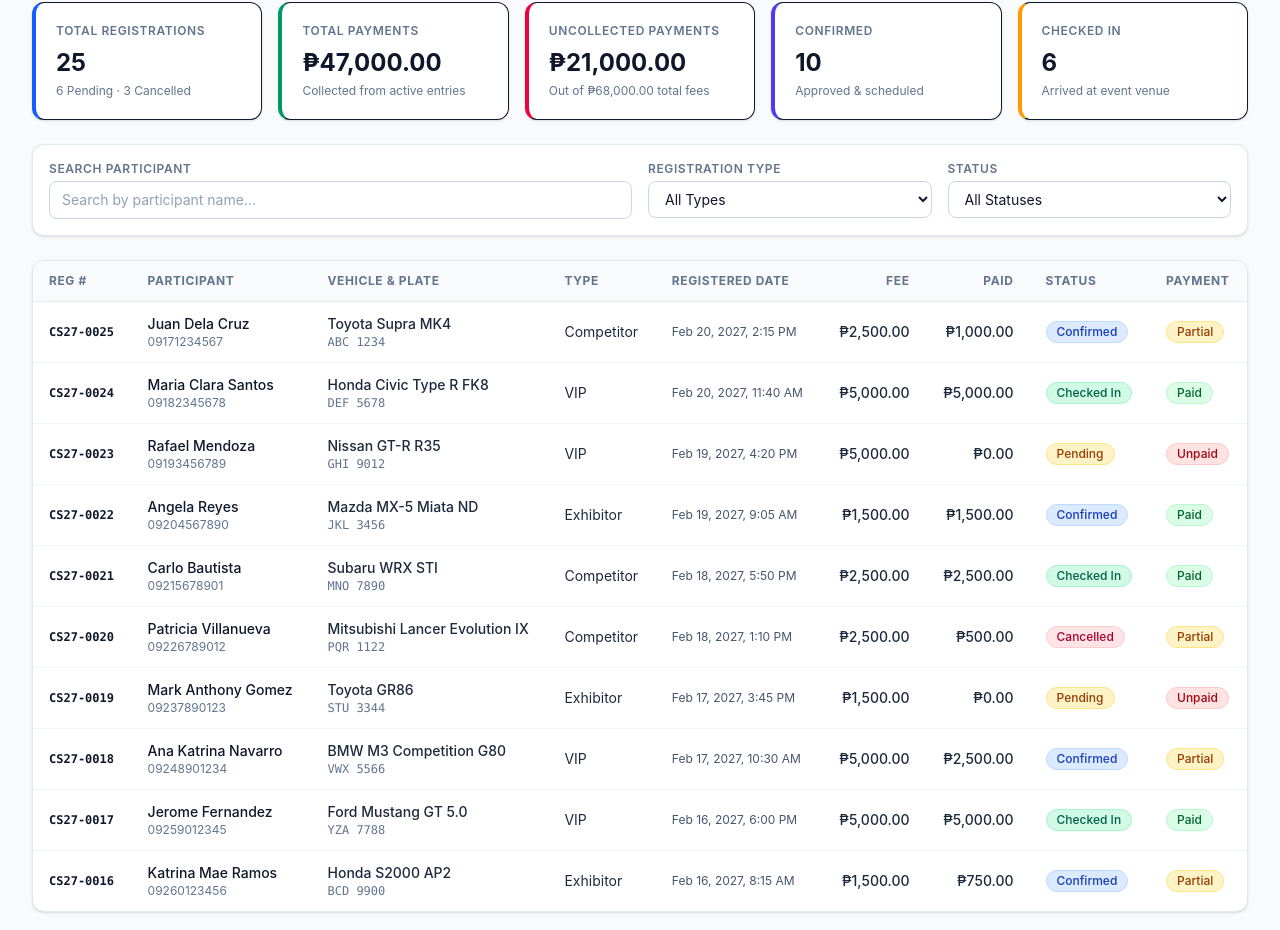
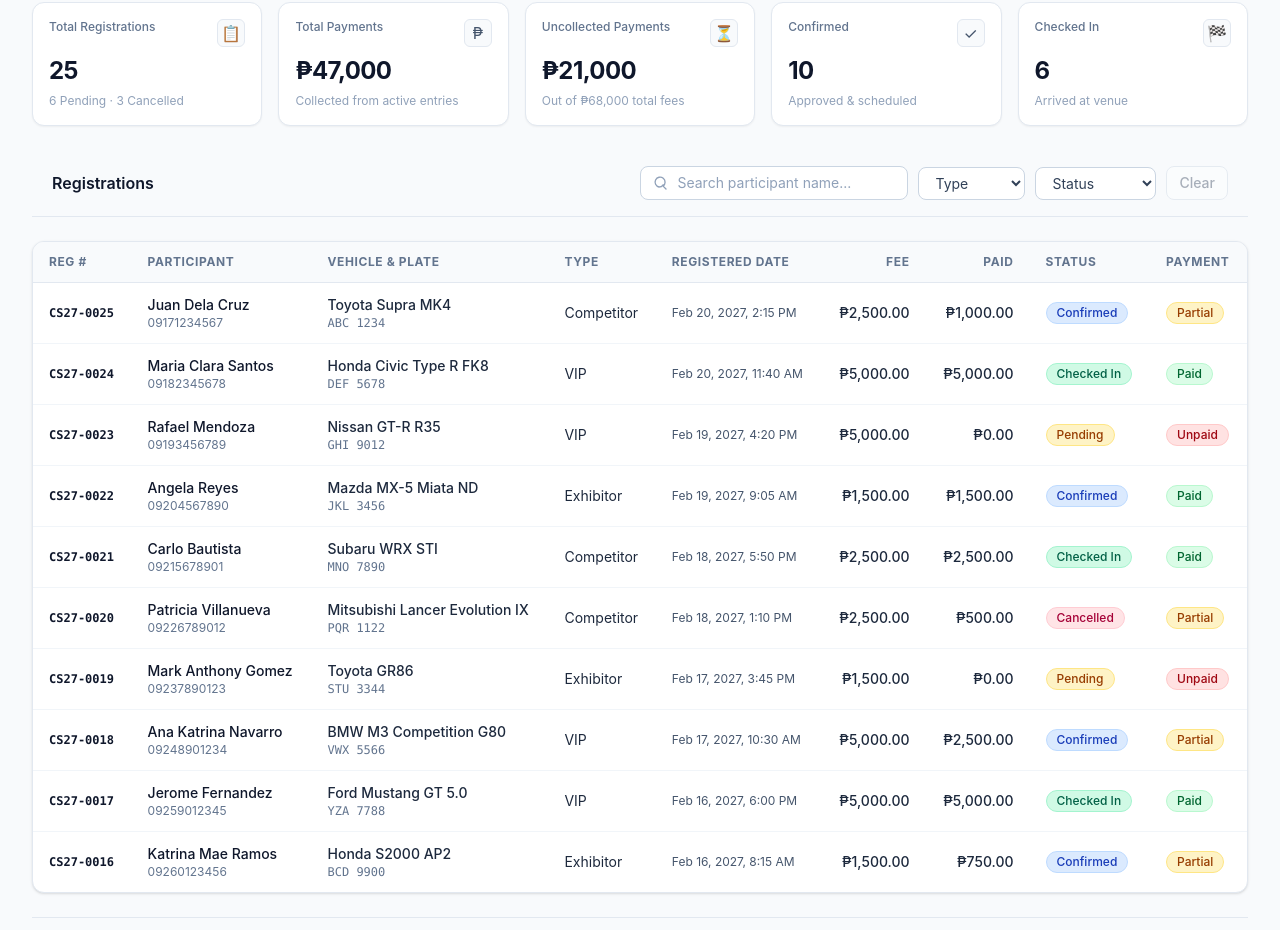
Before and after one commit to ninyuuCreates/ninyuuCreates-car-show-registration-feolino-fuellas, a React app in the folder frontend/: page / in a window 1280 px wide. Shown: the part 131-1061 px from the top of the page. Built offline with nearby package versions, Linux system fonts and the light colour scheme; no server answers; the HTML template or start-up script is replaced by a standard one.

Commit message:
Update dashboard layout and KPI card summary mapping to match wireframe

```diff
--- a/frontend/src/components/KpiCard.jsx
+++ b/frontend/src/components/KpiCard.jsx
@@ -1,14 +1,19 @@
-export default function KpiCard({ title, value, subtitle, accentColor = "border-slate-200" }) {
+export default function KpiCard({ title, value, subtitle, icon }) {
   return (
-    <div
-      className={`rounded-xl border border-l-4 ${accentColor} bg-white p-5 shadow-sm transition-shadow hover:shadow-md`}
-    >
-      <p className="text-xs font-semibold uppercase tracking-wider text-slate-500">
-        {title}
-      </p>
-      <p className="mt-2 text-2xl font-bold text-slate-900">{value}</p>
+    <div className="rounded-xl border border-slate-200 bg-white p-4 shadow-xs transition hover:border-slate-300">
+      <div className="flex items-start justify-between gap-2">
+        <span className="text-xs font-medium text-slate-500">{title}</span>
+        {icon && (
+          <span className="flex h-7 w-7 shrink-0 items-center justify-center rounded-md border border-slate-200 bg-slate-50 text-slate-600">
+            {icon}
+          </span>
+        )}
+      </div>
+      <div className="mt-2 text-2xl font-bold tracking-tight text-slate-900">
+        {value}
+      </div>
       {subtitle && (
-        <p className="mt-1 text-xs text-slate-500">{subtitle}</p>
+        <p className="mt-1.5 text-xs text-slate-400">{subtitle}</p>
       )}
     </div>
   );
--- a/frontend/src/components/KpiCards.jsx
+++ b/frontend/src/components/KpiCards.jsx
@@ -1,59 +1,114 @@
 import KpiCard from "./KpiCard";
 
-const formatPhp = (amount) =>
+const formatPHP = (amount) =>
   new Intl.NumberFormat("en-PH", {
     style: "currency",
     currency: "PHP",
-    minimumFractionDigits: 2,
+    maximumFractionDigits: 0,
   }).format(amount ?? 0);
 
-export default function KpiCards({ summary, isLoading }) {
+const normalizeStatus = (val) =>
+  String(val || "")
+    .toLowerCase()
+    .replace(/[\s_-]+/g, "");
+
+export default function KpiCards({ summary, registrations = [] }) {
+  const s = summary || {};
+  const byStatus = s.byStatus || s.statusCounts || {};
+
+  const countFromList = (targetKey) =>
+    registrations.filter((item) => normalizeStatus(item.status) === targetKey).length;
+
+  const totalRegistrations =
+    s.totalRegistrations ??
+    s.totalCount ??
+    (registrations.length || 0);
+
+  const totalPayments =
+    s.totalPayments ??
+    s.totalCollected ??
+    registrations.reduce((sum, item) => sum + Number(item.amountPaid ?? item.paid ?? 0), 0);
+
+  const totalFees =
+    s.totalFees ??
+    registrations.reduce((sum, item) => sum + Number(item.registrationFee ?? item.fee ?? 0), 0);
+
+  const uncollectedPayments =
+    s.uncollectedPayments ??
+    s.totalUncollected ??
+    Math.max(0, totalFees - totalPayments);
+
+  const confirmedCount =
+    s.confirmedCount ??
+    s.confirmed ??
+    byStatus.confirmed ??
+    byStatus.Confirmed ??
+    countFromList("confirmed");
+
+  const checkedInCount =
+    s.checkedInCount ??
+    s.checkedIn ??
+    s.checked_in ??
+    byStatus.checkedIn ??
+    byStatus.CheckedIn ??
+    byStatus["Checked In"] ??
+    countFromList("checkedin");
+
+  const pendingCount =
+    s.pendingCount ??
+    s.pending ??
+    byStatus.pending ??
+    byStatus.Pending ??
+    countFromList("pending");
+
+  const cancelledCount =
+    s.cancelledCount ??
+    s.cancelled ??
+    s.canceled ??
+    byStatus.cancelled ??
+    byStatus.Cancelled ??
+    countFromList("cancelled");
+
   const cards = [
     {
       title: "Total Registrations",
-      value: isLoading ? "—" : (summary?.totalRegistrations ?? 0),
-      subtitle: `${summary?.pending ?? 0} Pending · ${summary?.cancelled ?? 0} Cancelled`,
-      accentColor: "border-l-blue-600",
+      value: totalRegistrations,
+      subtitle: `${pendingCount} Pending · ${cancelledCount} Cancelled`,
+      icon: "📋",
     },
     {
       title: "Total Payments",
-      value: isLoading ? "—" : formatPhp(summary?.totalPayments),
+      value: formatPHP(totalPayments),
       subtitle: "Collected from active entries",
-      accentColor: "border-l-emerald-600",
+      icon: "₱",
     },
     {
       title: "Uncollected Payments",
-      value: isLoading ? "—" : formatPhp(summary?.uncollectedPayments),
-      subtitle: `Out of ${formatPhp(summary?.totalFees)} total fees`,
-      accentColor: "border-l-rose-600",
+      value: formatPHP(uncollectedPayments),
+      subtitle: `Out of ${formatPHP(totalFees)} total fees`,
+      icon: "⏳",
     },
     {
       title: "Confirmed",
-      value: isLoading ? "—" : (summary?.confirmed ?? 0),
+      value: confirmedCount,
       subtitle: "Approved & scheduled",
-      accentColor: "border-l-indigo-600",
+      icon: "✓",
     },
     {
       title: "Checked In",
-      value: isLoading ? "—" : (summary?.checkedIn ?? 0),
-      subtitle: "Arrived at event venue",
-      accentColor: "border-l-amber-500",
+      value: checkedInCount,
+      subtitle: "Arrived at venue",
+      icon: "🏁",
     },
   ];
 
   return (
     <section
-      aria-label="Registration Summary Metrics"
+      aria-label="Summary metrics"
       className="grid grid-cols-1 gap-4 sm:grid-cols-2 lg:grid-cols-5"
     >
       {cards.map((card) => (
-        <KpiCard
-          key={card.title}
-          title={card.title}
-          value={card.value}
-          subtitle={card.subtitle}
-          accentColor={card.accentColor}
-        />
+        <KpiCard key={card.title} {...card} />
       ))}
     </section>
   );
--- a/frontend/src/components/RegistrationFilters.jsx
+++ b/frontend/src/components/RegistrationFilters.jsx
@@ -1,91 +1,79 @@
 export default function RegistrationFilters({
-  searchTerm,
+  search,
   onSearchChange,
-  typeFilter,
+  type,
   onTypeChange,
-  statusFilter,
+  status,
   onStatusChange,
-  onClearFilters,
+  onClear,
 }) {
-  const hasActiveFilters = Boolean(searchTerm || typeFilter || statusFilter);
+  const hasActiveFilters = Boolean(search || type || status);
 
   return (
-    <div className="rounded-xl border border-slate-200 bg-white p-4 shadow-sm">
-      <div className="grid grid-cols-1 gap-4 md:grid-cols-4">
-        {/* Search by Participant Name */}
-        <div className="md:col-span-2">
-          <label
-            htmlFor="participant-search"
-            className="mb-1 block text-xs font-semibold uppercase tracking-wider text-slate-500"
+    <div className="flex flex-col gap-3 border-b border-slate-200 px-5 py-4 lg:flex-row lg:items-center lg:justify-between">
+      <h2 className="text-base font-semibold text-slate-900">Registrations</h2>
+
+      <div className="flex flex-wrap items-center gap-2.5">
+        <div className="relative min-w-[220px] flex-1 sm:flex-initial">
+          <svg
+            aria-hidden="true"
+            className="pointer-events-none absolute top-1/2 left-3 h-4 w-4 -translate-y-1/2 text-slate-400"
+            fill="none"
+            viewBox="0 0 24 24"
+            stroke="currentColor"
+            strokeWidth={2}
           >
-            Search Participant
-          </label>
+            <path
+              strokeLinecap="round"
+              strokeLinejoin="round"
+              d="M21 21l-4.35-4.35m0 0A7.5 7.5 0 1010.5 18a7.5 7.5 0 006.15-3.35z"
+            />
+          </svg>
           <input
-            id="participant-search"
             type="text"
-            value={searchTerm}
+            value={search}
             onChange={(e) => onSearchChange(e.target.value)}
-            placeholder="Search by participant name..."
-            className="w-full rounded-lg border border-slate-300 bg-white px-3 py-2 text-sm text-slate-900 placeholder-slate-400 focus:border-blue-500 focus:outline-none focus:ring-2 focus:ring-blue-500/20"
+            placeholder="Search participant name..."
+            className="w-full rounded-lg border border-slate-300 bg-white py-1.5 pr-3 pl-9 text-sm text-slate-800 placeholder:text-slate-400 focus:border-slate-500 focus:outline-none"
           />
         </div>
 
-        {/* Filter by Registration Type */}
-        <div>
-          <label
-            htmlFor="type-filter"
-            className="mb-1 block text-xs font-semibold uppercase tracking-wider text-slate-500"
+        <select
+          aria-label="Filter by type"
+          value={type}
+          onChange={(e) => onTypeChange(e.target.value)}
+          className="rounded-lg border border-slate-300 bg-white px-3 py-1.5 text-sm text-slate-700 focus:border-slate-500 focus:outline-none"
         >
-            Registration Type
-          </label>
+          <option value="">Type</option>
+          <option value="Classic">Classic</option>
+          <option value="Modified">Modified</option>
+          <option value="Import">Import</option>
+          <option value="Muscle">Muscle</option>
+          <option value="Supercar">Supercar</option>
+        </select>
+
         <select
-            id="type-filter"
-            value={typeFilter}
-            onChange={(e) => onTypeChange(e.target.value)}
-            className="w-full rounded-lg border border-slate-300 bg-white px-3 py-2 text-sm text-slate-900 focus:border-blue-500 focus:outline-none focus:ring-2 focus:ring-blue-500/20"
+          aria-label="Filter by status"
+          value={status}
+          onChange={(e) => onStatusChange(e.target.value)}
+          className="rounded-lg border border-slate-300 bg-white px-3 py-1.5 text-sm text-slate-700 focus:border-slate-500 focus:outline-none"
         >
-            <option value="">All Types</option>
-            <option value="Exhibitor">Exhibitor (₱1,500)</option>
-            <option value="Competitor">Competitor (₱2,500)</option>
-            <option value="VIP">VIP (₱5,000)</option>
-          </select>
-        </div>
-
-        {/* Filter by Registration Status */}
-        <div>
-          <label
-            htmlFor="status-filter"
-            className="mb-1 block text-xs font-semibold uppercase tracking-wider text-slate-500"
-          >
-            Status
-          </label>
-          <select
-            id="status-filter"
-            value={statusFilter}
-            onChange={(e) => onStatusChange(e.target.value)}
-            className="w-full rounded-lg border border-slate-300 bg-white px-3 py-2 text-sm text-slate-900 focus:border-blue-500 focus:outline-none focus:ring-2 focus:ring-blue-500/20"
-          >
-            <option value="">All Statuses</option>
+          <option value="">Status</option>
           <option value="Pending">Pending</option>
           <option value="Confirmed">Confirmed</option>
           <option value="CheckedIn">Checked In</option>
           <option value="Cancelled">Cancelled</option>
         </select>
-        </div>
-      </div>
 
-      {/* Clear Filters Button */}
-      {hasActiveFilters && (
-        <div className="mt-3 flex justify-end border-t border-slate-100 pt-3">
         <button
           type="button"
-            onClick={onClearFilters}
-            className="rounded-lg border border-slate-300 bg-slate-50 px-3 py-1.5 text-xs font-medium text-slate-700 transition hover:bg-slate-100"
+          onClick={onClear}
+          disabled={!hasActiveFilters}
+          className="rounded-lg border border-slate-300 bg-white px-3 py-1.5 text-sm font-medium text-slate-700 transition hover:bg-slate-50 disabled:cursor-not-allowed disabled:opacity-40"
         >
-            Clear Filters
+          Clear
         </button>
       </div>
-      )}
     </div>
   );
 }
```
Also changed, not shown: frontend/src/components/Pagination.jsx (+45 -48 lines). Lines whose indentation alone changed are shown as unchanged.
